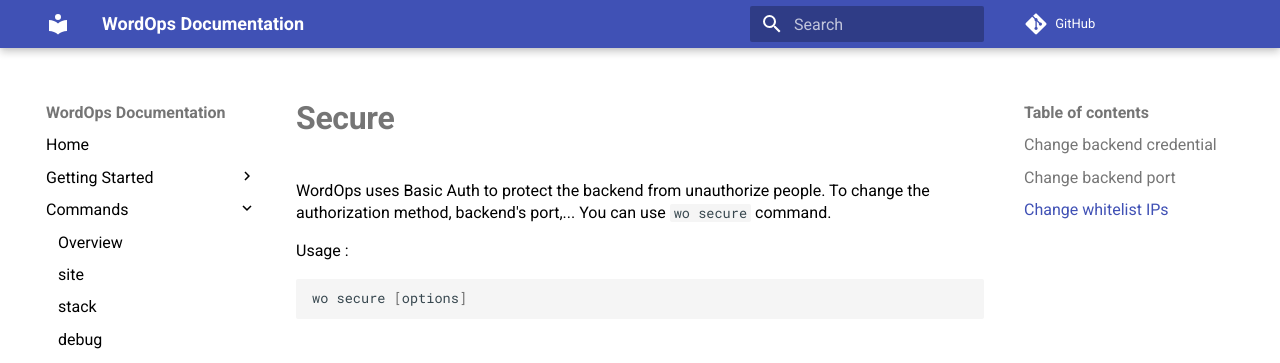
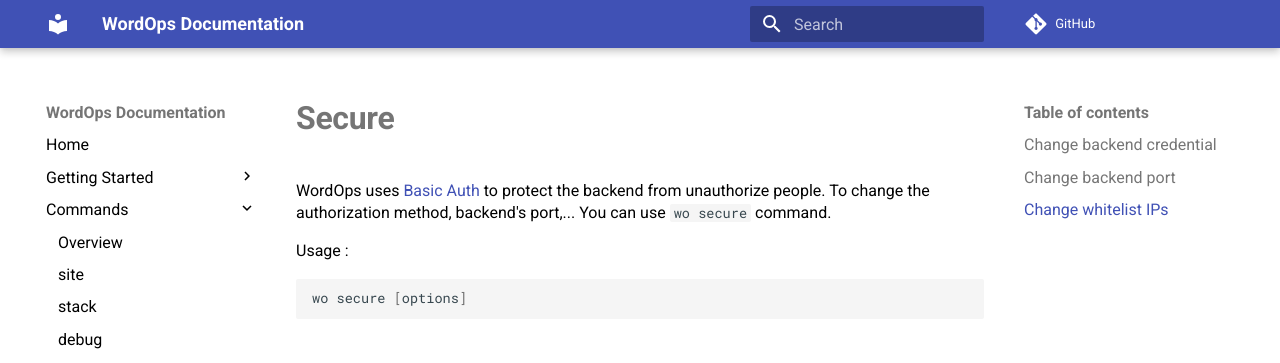
Before and after one commit to WordOps/docs.wordops.net, an MkDocs documentation site: the page built from docs/commands/secure.md, in a window 1280 px wide and 1190 px high. Shown: the top 363 px of the window. Built offline with MkDocs 1.6.1 and Material for MkDocs 9.7.7, drawn with Linux system fonts in a browser that asks for light colours; comment, search, counter and statistics services are not loaded; part of the change alters nothing that is shown.

```diff
--- a/docs/commands/secure.md
+++ b/docs/commands/secure.md
@@ -1,6 +1,6 @@
 # Secure
 
-WordOps uses Basic Auth to protect the backend from unauthorize people. To change the authorization method, backend's port,... You can use `wo secure` command.
+WordOps uses [Basic Auth](https://docs.nginx.com/nginx/admin-guide/security-controls/configuring-http-basic-authentication/) to protect the backend from unauthorize people. To change the authorization method, backend's port,... You can use `wo secure` command.
 
 Usage :
 
```
